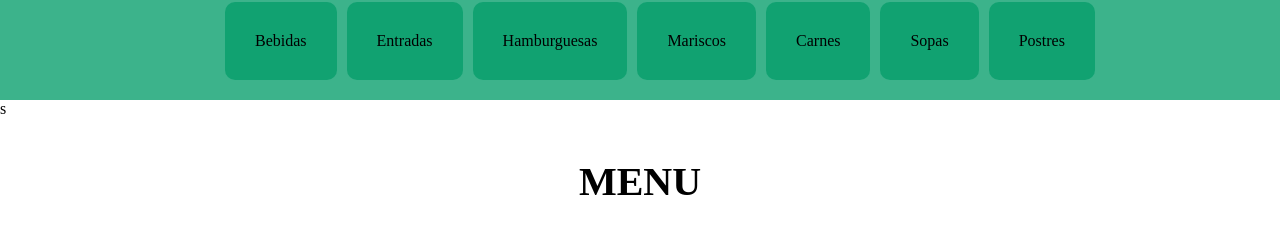
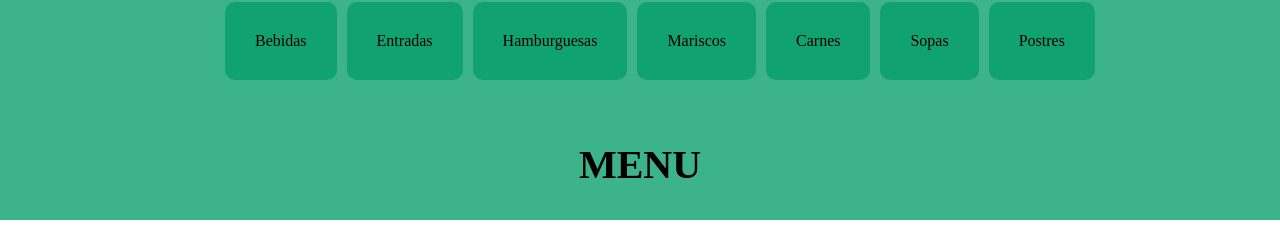
Before and after one commit to KarenGarrido1801/programacion3-tarea6, a plain HTML site: page index.html in a window 1280 px wide. Shown: the part 170-415 px from the top of the page. Drawn offline with Linux system fonts and the light colour scheme.

Commit message:
Fix structure of menu images section in HTML

```diff
--- a/index.html
+++ b/index.html
@@ -16,7 +16,7 @@
 
         </ul>
     </div>
-    <main id="menu-imagenes">s
+    <div id="menu-imagenes">
         <h3 id="header-menu">MENU</h3>
         <img src="imagenes/imagen1.jpg" alt="">
         <img src="imagenes/imagen2.jpg" alt="">
@@ -31,7 +31,7 @@
         <img src="imagenes/imagen11.jpg" alt="">
         <img src="imagenes/imagen12.jpg" alt="">
 
-    </main>
+    </div>
     <script src="script.js"> </script>
 </body>
 
```
